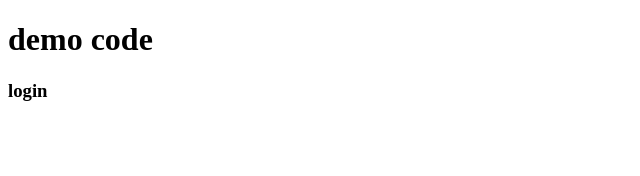
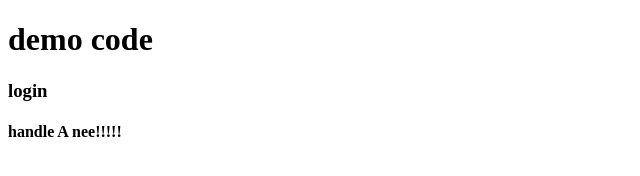
Before and after one commit to vokhactin1999/Hoc-git-pro, a plain HTML site: page index.html in a window 1280 px wide. Shown: the whole page, without its empty margins (0-640 px from the left). Drawn offline with Linux system fonts and the light colour scheme.

Commit message:
add handle a title

```diff
--- a/index.html
+++ b/index.html
@@ -10,5 +10,6 @@
 	<body>
 		<h1>demo code</h1>
 		<h3>login</h3>
+		<h4>handle A nee!!!!!</h4>
 	</body>
 </html>
```
